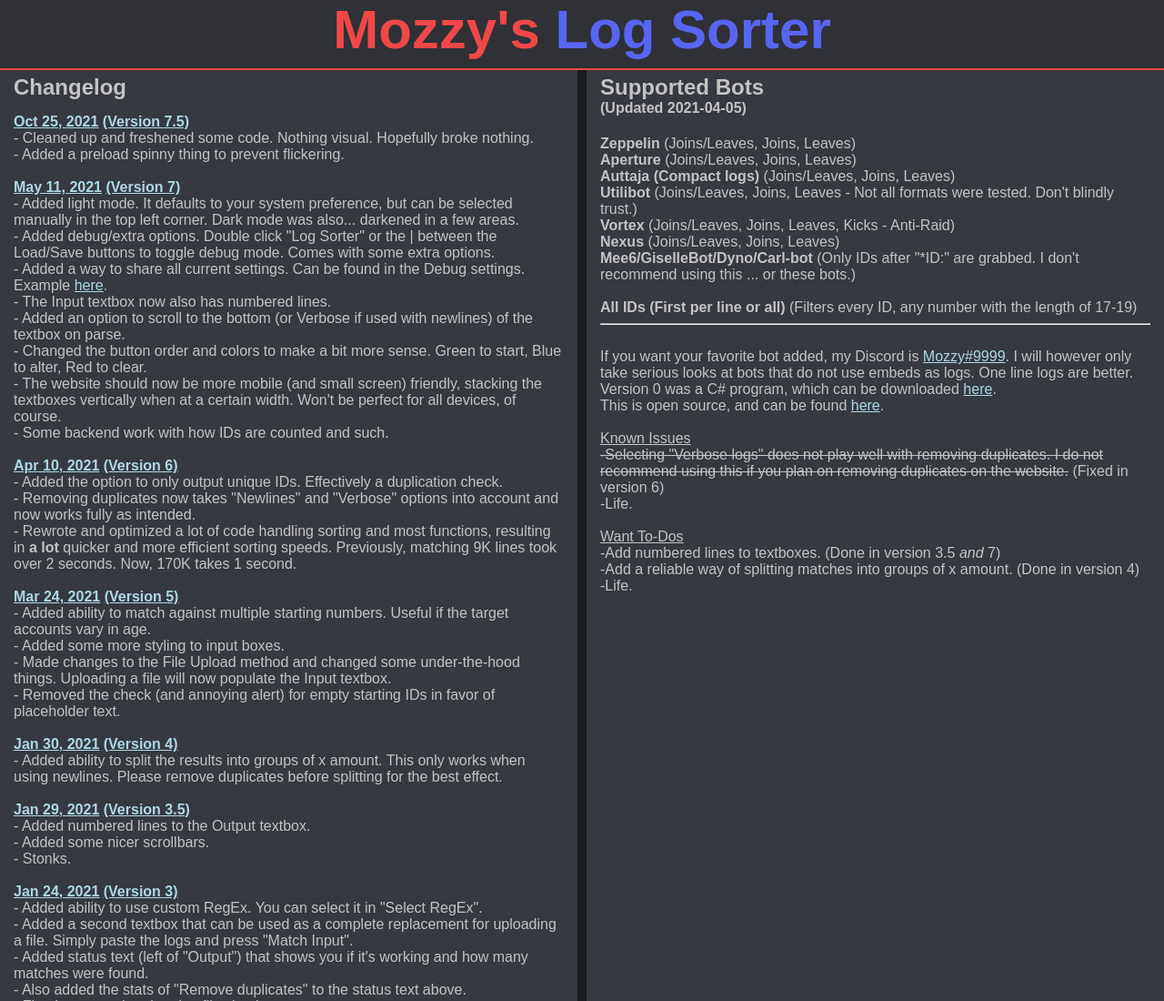
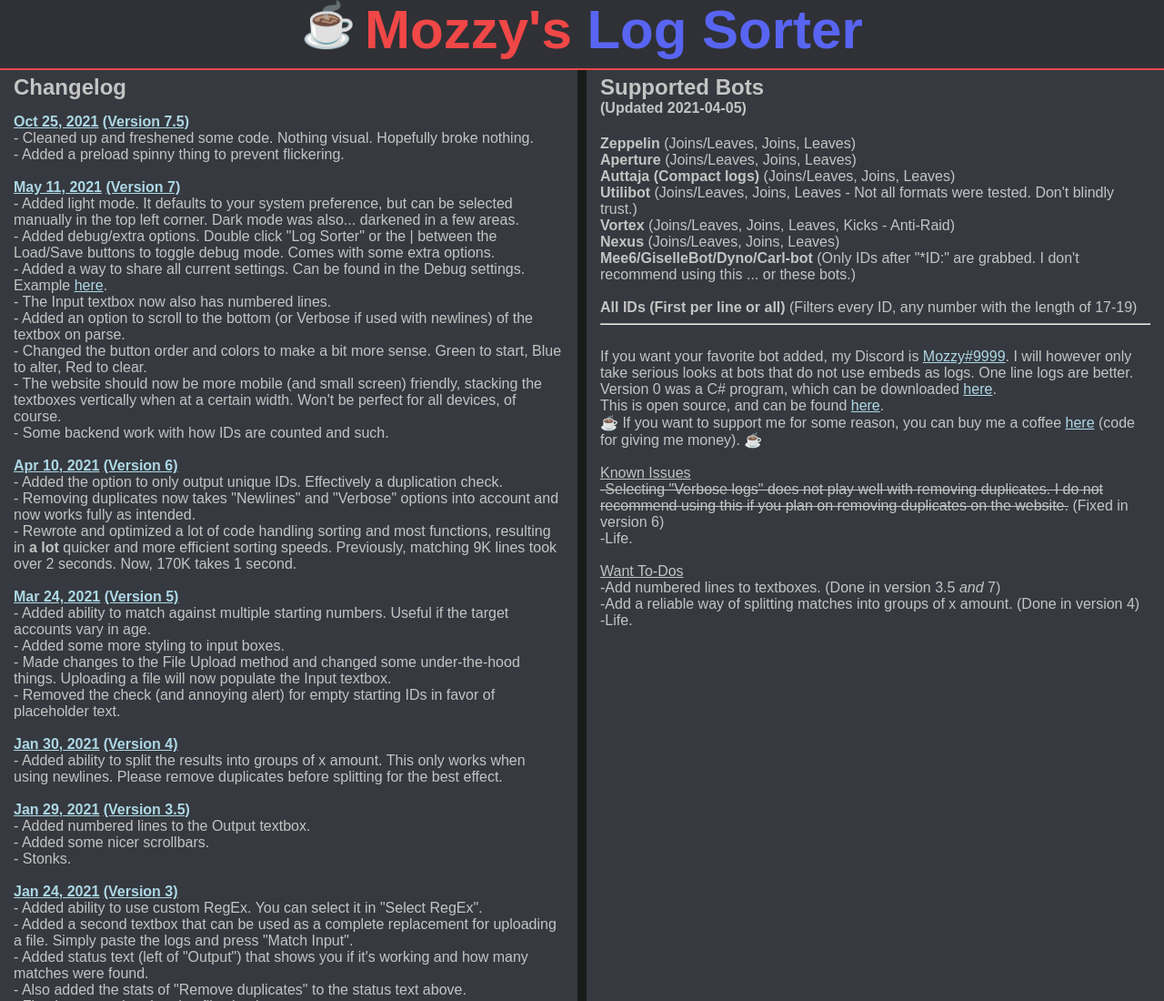
Before and after one commit to leonlarsson/logsorter, a plain HTML site: page changelog/index.html in a window 1280 px wide. Shown: the top 1100 px of the page at 91% size. Drawn offline with Linux system fonts and the light colour scheme.

Commit message:
add buymeacoffee button
Also adds and adapts the css

```diff
--- a/assets/css/style.css
+++ b/assets/css/style.css
@@ -72,6 +72,14 @@ input[type="number"]::-webkit-inner-spin-button {
   color: #5865f2;
   font-size: 5em;
   line-height: 75px;
+}
+
+.coffeeLink,
+.coffeeLink:visited,
+.coffeeLink:active {
+  font-size: 0.8em;
+  margin-right: 10px;
+  text-decoration: none;
 }
 
 #titleLink,
@@ -535,16 +543,19 @@ hr {
     position: relative;
     top: -15px;
   }
+
   #changelogText {
     font-size: 150%;
     position: relative;
     top: -30px;
-    left: 210px;
+    left: 230px;
   }
+
   #topOptions {
     position: relative;
     top: -30px;
   }
+
   #bottomOptions,
   #debugOptions,
   hr,
@@ -554,6 +565,7 @@ hr {
     position: relative;
     top: -37px;
   }
+
   #textBoxArea {
     height: 55vh;
   }
@@ -584,12 +596,14 @@ hr {
     font-size: 150%;
     position: relative;
     top: -30px;
-    left: 210px;
+    left: 230px;
   }
+
   #topOptions {
     position: relative;
     top: -30px;
   }
+
   #bottomOptions,
   #debugOptions,
   hr,
@@ -605,19 +619,23 @@ hr {
     padding-left: 0px !important;
     padding-right: 0px !important;
   }
+
   #textBoxOutput,
   #textBoxTitleTextRight {
     padding-right: 0px !important;
     padding-left: 0px !important;
   }
+
   .CodeMirror.cm-s-left {
     margin-left: 10px !important;
     margin-right: 0px !important;
   }
+
   .CodeMirror.cm-s-right {
     margin-right: 10px !important;
     margin-left: 0px !important;
   }
+
   .container-below {
     padding-right: 5px;
   }
@@ -629,11 +647,13 @@ hr {
   #cookieConsent {
     margin: 0 10px 10px 10px !important;
   }
+
   @media only screen and (max-height: 480px) {
     #textBoxArea {
       height: 50vh;
     }
   }
+
   @media only screen and (max-height: 385px) {
     #textBoxArea {
       height: 40vh;
@@ -646,21 +666,25 @@ hr {
   #debugDeleteThemeCookie {
     top: 10px !important;
   }
+
   #topTitle {
     font-size: 30%;
     position: relative;
     top: -25px;
   }
+
   #changelogText {
     font-size: 250%;
     position: relative;
     top: -35px;
-    left: 150px;
+    left: 155px;
   }
+
   #topOptions {
     position: relative;
     top: -45px;
   }
+
   #bottomOptions,
   #debugOptions,
   hr,
@@ -670,6 +694,7 @@ hr {
     position: relative;
     top: -55px;
   }
+
   .container-below {
     padding-right: 5px !important;
   }
@@ -680,6 +705,7 @@ hr {
     align-items: center;
     height: 60vh;
   }
+
   .CodeMirror {
     width: 97% !important;
     height: 50%;
@@ -689,17 +715,21 @@ hr {
     margin-left: 3px !important;
     margin-right: 3px !important;
   }
+
   .CodeMirror.cm-s-right {
     margin-right: 3px !important;
     margin-left: 3px !important;
   }
+
   #textBoxTitleText {
     display: none;
   }
+
   .col-text {
     display: initial !important;
     text-align: center;
   }
+
   .col-icon {
     display: none !important;
     transform: rotate(90deg);
@@ -710,6 +740,7 @@ hr {
     margin: 0 6px 5px 6px !important;
     text-align: left !important;
   }
+
   /* TO HIDE THE GUTTER AND NUMBERS */
   /* .CodeMirror-vscrollbar {
     display: none !important;
@@ -722,17 +753,20 @@ hr {
     margin: 0px !important;
     padding: 0px !important;
   } */
+
   @media only screen and (max-height: 600px) {
     #textBoxArea {
       height: 60vh;
     }
   }
+
   @media only screen and (max-height: 525px) {
     #textBoxArea {
       height: 50vh;
     }
   }
 }
+
 @media only screen and (max-width: 370px) {
   #changelogText {
     display: none;
--- a/changelog/index.html
+++ b/changelog/index.html
@@ -27,6 +27,14 @@
 		background-color: #2f3136;
 		margin: 0px;
 		width: 100%;
+	}
+
+	.coffeeLink,
+	.coffeeLink:visited,
+	.coffeeLink:active {
+		font-size: 1.5em;
+		margin-right: 10px;
+		text-decoration: none;
 	}
 
 	a {
@@ -91,10 +99,14 @@
 
 <body>
 	<div class="title">
-		<h2><a id="Mozzy" style="color: #f04747;text-decoration: none !important;font-size:60px;line-height:55px;"
+		<a href="https://www.buymeacoffee.com/mozzy" target="_blank" title="A link to buymeacoffee.com"
+			class="coffeeLink">☕</a>
+		<h2>
+			<a id="Mozzy" style="color: #f04747;text-decoration: none !important;font-size:60px;line-height:55px;"
 				href="https://twitter.com/MozzyFX">Mozzy's</a><a
 				style="color: #5865f2;text-decoration: none !important;font-size:60px;line-height:55px;" href="../"> Log
-				Sorter</a></h2>
+				Sorter</a>
+		</h2>
 	</div>
 	<hr style="margin-top: 0px; margin-bottom: 0px; border: 1px solid #f04747;">
 
@@ -266,6 +278,9 @@
 				title="File is not trusted by Windows... duh. &#013;&#013;This program is older than the web version and supports less things. &#013;Default support is for Zeppelin, but custom RegEx is supported.">here</a>.
 			<br>
 			This is open source, and can be found <a href="https://github.com/leonlarsson/logsorter">here</a>.
+			<br>
+			☕ If you want to support me for some reason, you can buy me a coffee <a
+				href="https://www.buymeacoffee.com/mozzy">here</a> (code for giving me money). ☕
 			<br><br>
 			<u>Known Issues</u>
 			<br>
```
Also changed, not shown: index.html (+4 -2 lines).
